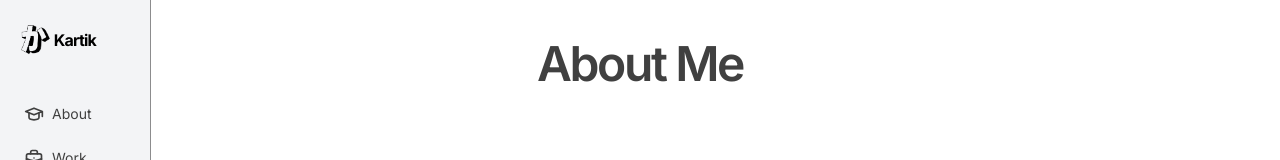
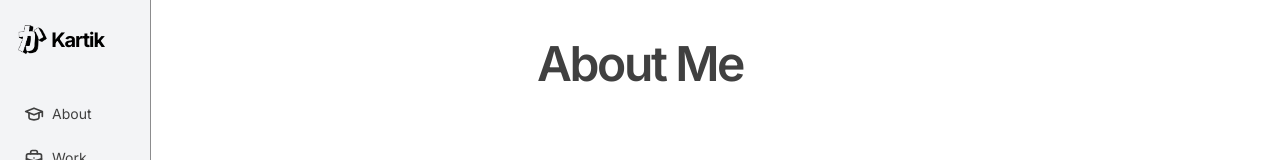
Before and after one commit to master-kartik/minimalist-portfolio-v1, a Next.js app: page /about in a window 1280 px wide. Shown: the top 160 px of the page. Built offline with nearby package versions, Linux system fonts and the light colour scheme.

Commit message:
logo fixed

```diff
--- a/src/components/sidebar.tsx
+++ b/src/components/sidebar.tsx
@@ -67,13 +67,13 @@ export const Logo = () => {
   return (
     <Link
       href="/"
-      className="font-normal flex ml-10  justify-end items-center w-10 text-black py-1 relative z-20"
+      className="font-normal flex ml-12 justify-end items-center w-10 text-black py-1 relative z-20"
     >
       <Image src={'/assets/logo.png'} width={50} height={50} alt="Kartik" className=""/>
       <motion.span
         initial={{ opacity: 0 }}
         animate={{ opacity: 1 }}
-        className="font-bold tracking-tighter text-black dark:text-white whitespace-pre"
+        className="font-bold text-xl tracking-tighter text-black dark:text-white whitespace-pre"
       >
         Kartik
       </motion.span>
--- a/src/components/ui/sidebar.tsx
+++ b/src/components/ui/sidebar.tsx
@@ -122,7 +122,7 @@ export const MobileSidebar = ({
             onClick={() => setOpen(!open)}
           />
         </div>
-        <Link href={'/'} className="flex justify-start ml-[-10vw] font-bold tracking-tighter text-sm text-left  z-20 w-full">
+        <Link href={'/'} className="flex justify-start ml-[-14vw] font-bold tracking-tighter text-sm text-left  z-20 w-full">
           <Image src={'/assets/logo.png'} width={50} height={50} alt="Kartik" className=""/>
         </Link>
 
```
